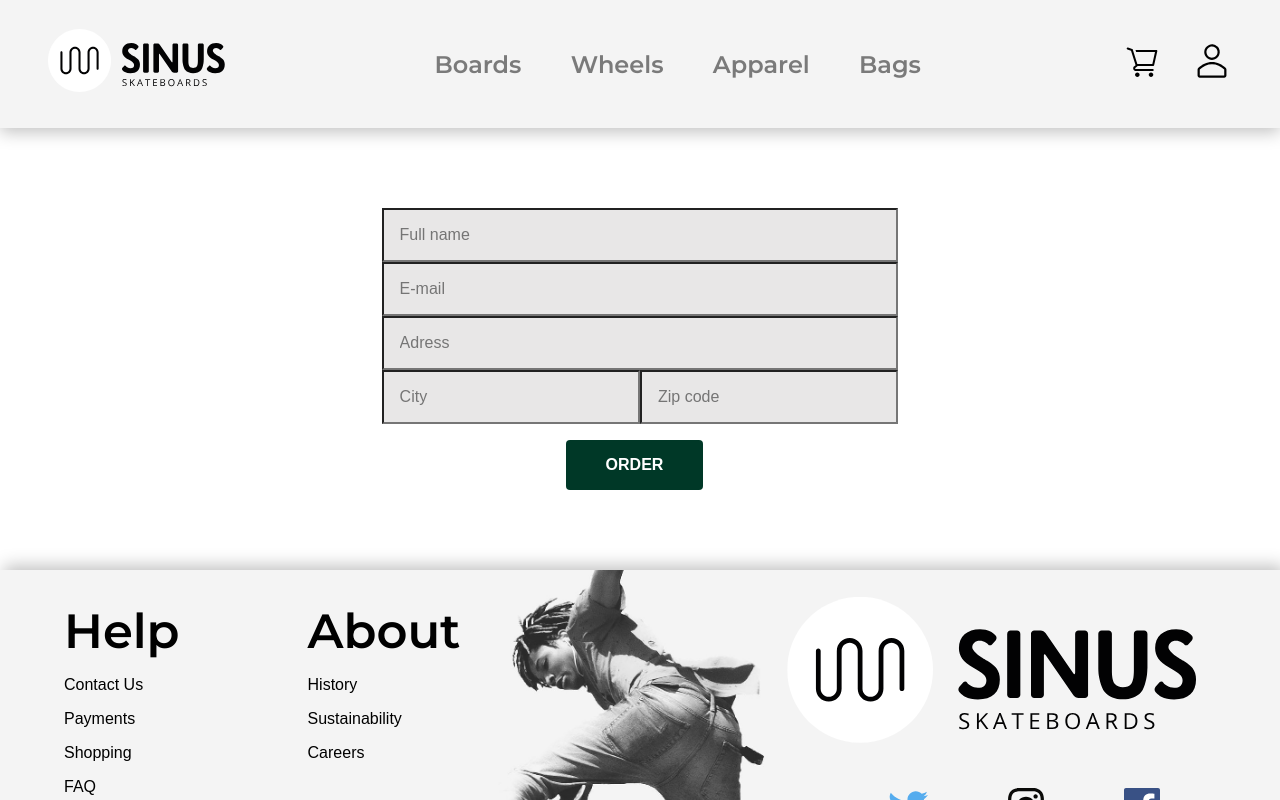
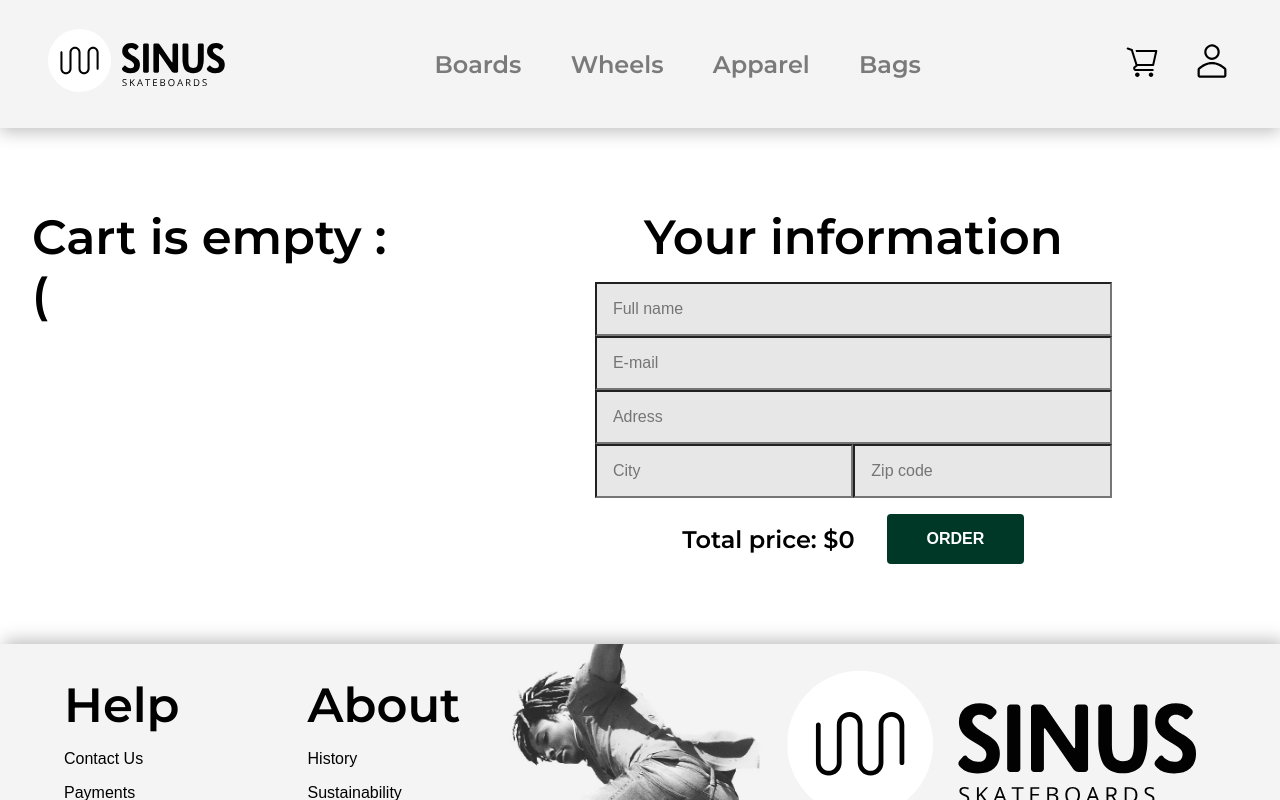
Before and after one commit to JesperSkold/SINUS-webshop, a Vue app: page /checkout in a window 1280 px wide. Shown: the top 800 px of the page. Built offline with nearby package versions, Linux system fonts and the light colour scheme; a web font is replaced by a local one.

Commit message:
add cart items in checkout view

```diff
--- a/src/components/CreateAccount.vue
+++ b/src/components/CreateAccount.vue
@@ -1,5 +1,6 @@
-<template>
+  <template>
 <div class="wrapper">
+  <h3 v-if="path">Your information</h3>
   <form class="personal-info" @submit.prevent="">
     <div class="adress-email">
       <input type="text" placeholder="Full name" v-model="name"/>
@@ -12,7 +13,10 @@
       <input type="text" placeholder="Zip code" v-model="zip"/>
     </div>
     <SinusButton v-if="!path" class="sinus-button" @click.native="register">Sign up</SinusButton>
-    <SinusButton v-else class="sinus-button" @click.native="placeOrder">Order</SinusButton>
+    <div class="checkout-price" v-else>
+      <h5>Total price: ${{total}}</h5>
+      <SinusButton  class="sinus-button" @click.native="placeOrder">Order</SinusButton>
+    </div>
   </form>
   </div>
 </template>
@@ -48,6 +52,14 @@ export default {
     accountInfo(){
       return this.$store.state.accountInfo
     },
+    total(){
+      let cart = this.$store.state.cart
+      let sum = 0
+      for(let i = 0; i < cart.length; i++){
+        sum = sum + (cart[i].amount * cart[i].price)
+      }
+      return sum
+    },
   },
   methods:{
     async register(){
@@ -82,9 +94,15 @@ export default {
 
 <style lang="scss" scoped>
 .wrapper{
-  padding: 5rem;
+  padding: 4rem;
   display: flex;
   justify-content: center;
+  align-items: center;
+  flex-direction: column;
+
+  h3{
+    margin: 1rem
+  }
 }
 input {
   padding: 1rem;
@@ -92,7 +110,8 @@ input {
   background-color: rgb(232, 231, 231);
 }
 .sinus-button {
-  margin: 1rem auto auto 11.5rem;
+  margin: 1rem
+  // margin: 1rem auto auto 11.5rem;
 }
 
 .city-zip input {
@@ -103,4 +122,14 @@ input {
   flex-direction: column;
   width: 32.3rem;
 }
+
+.checkout-price{
+  display: flex;
+  justify-content: center;
+  align-items: center;
+
+  h5{
+    margin: 1rem
+  }
+}
 </style>
--- a/src/views/CheckoutView.vue
+++ b/src/views/CheckoutView.vue
@@ -4,33 +4,75 @@
 		<h1>YOUR PRODUCTS</h1>
 		<Product v-for="product in products" :key="product.id" :product="product" />
     </section> -->
-		<CheckoutForm />
+    <div class="checkout-products">
+      <h3 v-if="!cartEmpty">Your cart</h3>
+      <h3 v-else>Cart is empty :(</h3>
+      <Product v-for="product in products" :key="product.id" :product="product" :modalView="true" />
+    </div>
+    <div class="your-information">
+      <CheckoutForm />
+    </div>
 	</div>
 </template>
 
 <script>
 // import Product from "@/components/Product.vue";
 import CheckoutForm from "@/components/CheckoutForm";
+import Product from "@/components/Product.vue"
 export default {
 	components: {
    CheckoutForm,
-  //  Product
+   Product
    },
 	data() {
 		return {};
 	},
 	computed: {
 		products() {
-			return this.$store.state.products;
+			return this.$store.state.cart;
 		},
+  cartEmpty(){
+      if(this.$store.state.cart.length){
+      return false
+      } else {
+      return true
+      }
+    },
 	},
 };
 </script>
 
 <style lang="scss" scoped>
 .checkout-view {
-	display: flex;
-	flex-direction: row;
-	align-items: center;
+	// display: flex;
+	// flex-direction: row;
+	// // align-items: center;
+  // justify-content: space-between
+  min-height: 50vh;
+  display: grid;
+  grid-template-columns: 1fr 2fr;
 }
+
+.checkout-products{
+  display: flex;
+  align-items: center;
+  flex-direction: column;
+  max-height: 50vh;
+  max-width: 35vw;
+  overflow-y: scroll;
+  padding: 2rem;
+}
+
+.your-information{
+  display: flex;
+  flex-direction: column;
+  align-items: center;
+  justify-content: center;
+
+  h3{
+    margin: 1rem
+  }
+}
+
+
 </style>
```
